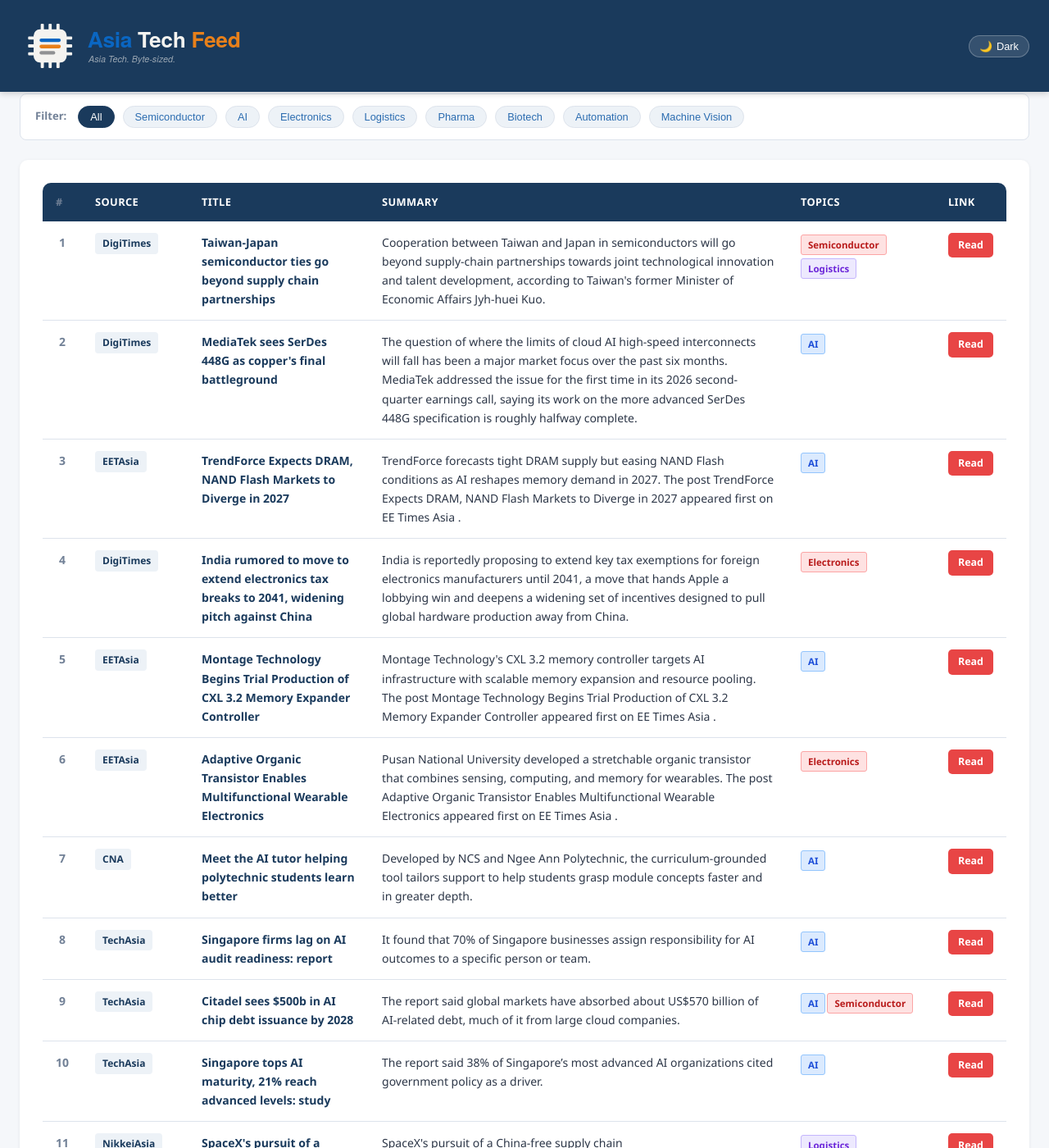
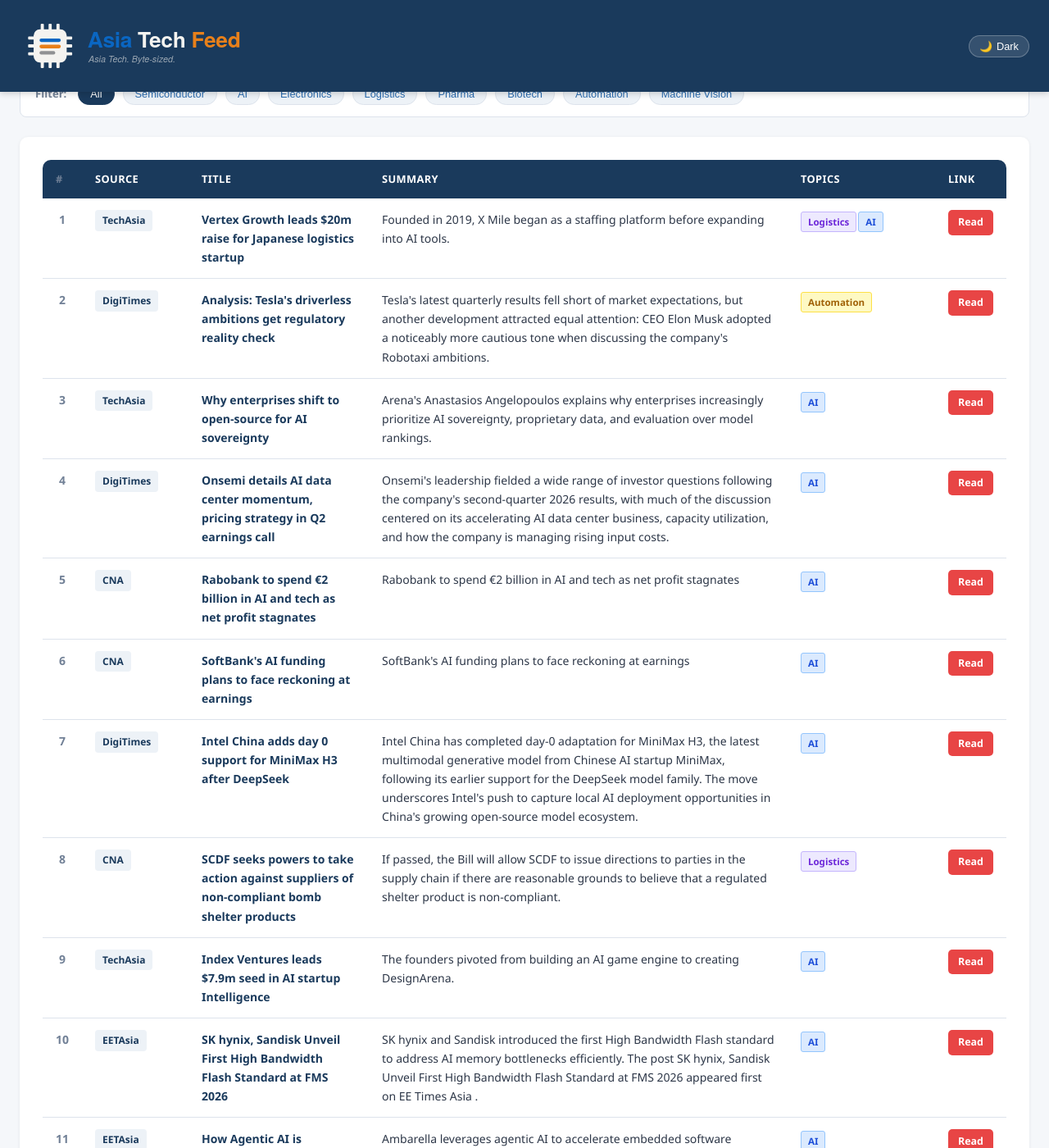
Before and after one commit to asiatechfeed/Asia-Tech-Feed, a Jekyll site: the page built from _posts/2026-08-04-asia-tech-news-digest.md, in a window 1280 px wide and 1400 px high, scrolled down 635 px. Shown: the whole window at 82% size. Built offline with Jekyll 4.4.1, drawn with Linux system fonts in a browser that asks for light colours; a script that is not in the unit is left out; some of the changed text lies outside the part shown.

Commit message:
📰 News digest 2026-08-04 (12 articles)

```diff
--- a/_posts/2026-08-04-asia-tech-news-digest.md
+++ b/_posts/2026-08-04-asia-tech-news-digest.md
@@ -1,16 +1,16 @@
 ---
 layout: post
 title: "Asia Tech News Digest - August 04, 2026"
-date: 2026-08-04 11:23:03 +0800
-articles_count: 11
+date: 2026-08-04 16:00:50 +0800
+articles_count: 12
 sources_count: 5
 sources: ["CNA", "DigiTimes", "EETAsia", "NikkeiAsia", "TechAsia"]
 csv_file: /assets/data/news-2026-08-04.tsv
-featured_title: "Taiwan-Japan semiconductor ties go beyond supply chain partnerships"
-featured_url: "https://www.digitimes.com/news/a20260804PD218/taiwan-japan-semiconductors-manufacturing-development-supply-chain.html"
-featured_source: "DigiTimes"
-featured_summary: "Cooperation between Taiwan and Japan in semiconductors will go beyond supply-chain partnerships towards joint technological innovation and talent development, according to Taiwan's former Minister of Economic Affairs Jyh-huei Kuo."
-featured_image: "https://img.digitimes.com/newsshow/20260804pd218_files/1_b.jpg"
+featured_title: "Vertex Growth leads $20m raise for Japanese logistics startup"
+featured_url: "https://www.techinasia.com/ai-helps-robots-real-world-blind-spots-persist"
+featured_source: "TechAsia"
+featured_summary: "Founded in 2019, X Mile began as a staffing platform before expanding into AI tools."
+featured_image: ""
 ---
 
 <table class="news-table">
@@ -27,91 +27,99 @@ featured_image: "https://img.digitimes.com/newsshow/20260804pd218_files/1_b.jpg"
 <tbody>
 <tr>
   <td class="col-num">1</td>
-  <td class="col-source"><span class="source-badge">DigiTimes</span></td>
-  <td class="col-title"><span class="article-title">Taiwan-Japan semiconductor ties go beyond supply chain partnerships</span></td>
-  <td class="col-summary">Cooperation between Taiwan and Japan in semiconductors will go beyond supply-chain partnerships towards joint technological innovation and talent development, according to Taiwan's former Minister of Economic Affairs Jyh-huei Kuo.</td>
-  <td class="col-tags"><span class="tag semi">Semiconductor</span><span class="tag logis">Logistics</span></td>
-  <td class="col-link"><a class="btn-link" href="https://www.digitimes.com/news/a20260804PD218/taiwan-japan-semiconductors-manufacturing-development-supply-chain.html" target="_blank" rel="noopener">Read</a></td>
+  <td class="col-source"><span class="source-badge">TechAsia</span></td>
+  <td class="col-title"><span class="article-title">Vertex Growth leads $20m raise for Japanese logistics startup</span></td>
+  <td class="col-summary">Founded in 2019, X Mile began as a staffing platform before expanding into AI tools.</td>
+  <td class="col-tags"><span class="tag logis">Logistics</span><span class="tag ai">AI</span></td>
+  <td class="col-link"><a class="btn-link" href="https://www.techinasia.com/ai-helps-robots-real-world-blind-spots-persist" target="_blank" rel="noopener">Read</a></td>
 </tr>
 <tr>
   <td class="col-num">2</td>
   <td class="col-source"><span class="source-badge">DigiTimes</span></td>
-  <td class="col-title"><span class="article-title">MediaTek sees SerDes 448G as copper's final battleground</span></td>
-  <td class="col-summary">The question of where the limits of cloud AI high-speed interconnects will fall has been a major market focus over the past six months. MediaTek addressed the issue for the first time in its 2026 second-quarter earnings call, saying its work on the more advanced SerDes 448G specification is roughly halfway complete.</td>
-  <td class="col-tags"><span class="tag ai">AI</span></td>
-  <td class="col-link"><a class="btn-link" href="https://www.digitimes.com/news/a20260804PD219/mediatek-copper-cloud-ai-optics.html" target="_blank" rel="noopener">Read</a></td>
+  <td class="col-title"><span class="article-title">Analysis: Tesla's driverless ambitions get regulatory reality check</span></td>
+  <td class="col-summary">Tesla's latest quarterly results fell short of market expectations, but another development attracted equal attention: CEO Elon Musk adopted a noticeably more cautious tone when discussing the company's Robotaxi ambitions.</td>
+  <td class="col-tags"><span class="tag auto">Automation</span></td>
+  <td class="col-link"><a class="btn-link" href="https://www.digitimes.com/news/a20260804PD220/tesla-market-development-vehicle-fsd.html" target="_blank" rel="noopener">Read</a></td>
 </tr>
 <tr>
   <td class="col-num">3</td>
-  <td class="col-source"><span class="source-badge">EETAsia</span></td>
-  <td class="col-title"><span class="article-title">TrendForce Expects DRAM, NAND Flash Markets to Diverge in 2027</span></td>
-  <td class="col-summary">TrendForce forecasts tight DRAM supply but easing NAND Flash conditions as AI reshapes memory demand in 2027. The post TrendForce Expects DRAM, NAND Flash Markets to Diverge in 2027 appeared first on EE Times Asia .</td>
+  <td class="col-source"><span class="source-badge">TechAsia</span></td>
+  <td class="col-title"><span class="article-title">Why enterprises shift to open-source for AI sovereignty</span></td>
+  <td class="col-summary">Arena's Anastasios Angelopoulos explains why enterprises increasingly prioritize AI sovereignty, proprietary data, and evaluation over model rankings.</td>
   <td class="col-tags"><span class="tag ai">AI</span></td>
-  <td class="col-link"><a class="btn-link" href="https://www.eetasia.com/trendforce-expects-dram-nand-flash-markets-to-diverge-in-2027/" target="_blank" rel="noopener">Read</a></td>
+  <td class="col-link"><a class="btn-link" href="https://www.techinasia.com/arena-ceo-rise-ai-sovereignty" target="_blank" rel="noopener">Read</a></td>
 </tr>
 <tr>
   <td class="col-num">4</td>
   <td class="col-source"><span class="source-badge">DigiTimes</span></td>
-  <td class="col-title"><span class="article-title">India rumored to move to extend electronics tax breaks to 2041, widening pitch against China</span></td>
-  <td class="col-summary">India is reportedly proposing to extend key tax exemptions for foreign electronics manufacturers until 2041, a move that hands Apple a lobbying win and deepens a widening set of incentives designed to pull global hardware production away from China.</td>
-  <td class="col-tags"><span class="tag semi">Electronics</span></td>
-  <td class="col-link"><a class="btn-link" href="https://www.digitimes.com/news/a20260804VL203/electronics-apple-2026-government-exports.html" target="_blank" rel="noopener">Read</a></td>
+  <td class="col-title"><span class="article-title">Onsemi details AI data center momentum, pricing strategy in Q2 earnings call</span></td>
+  <td class="col-summary">Onsemi's leadership fielded a wide range of investor questions following the company's second-quarter 2026 results, with much of the discussion centered on its accelerating AI data center business, capacity utilization, and how the company is managing rising input costs.</td>
+  <td class="col-tags"><span class="tag ai">AI</span></td>
+  <td class="col-link"><a class="btn-link" href="https://www.digitimes.com/news/a20260804VL209/onsemi-data-center-silicon-business-capacity.html" target="_blank" rel="noopener">Read</a></td>
 </tr>
 <tr>
   <td class="col-num">5</td>
-  <td class="col-source"><span class="source-badge">EETAsia</span></td>
-  <td class="col-title"><span class="article-title">Montage Technology Begins Trial Production of CXL 3.2 Memory Expander Controller</span></td>
-  <td class="col-summary">Montage Technology's CXL 3.2 memory controller targets AI infrastructure with scalable memory expansion and resource pooling. The post Montage Technology Begins Trial Production of CXL 3.2 Memory Expander Controller appeared first on EE Times Asia .</td>
+  <td class="col-source"><span class="source-badge">CNA</span></td>
+  <td class="col-title"><span class="article-title">Rabobank to spend €2 billion in AI and tech as net profit stagnates</span></td>
+  <td class="col-summary">Rabobank to spend €2 billion in AI and tech as net profit stagnates</td>
   <td class="col-tags"><span class="tag ai">AI</span></td>
-  <td class="col-link"><a class="btn-link" href="https://www.eetasia.com/montage-technology-begins-trial-production-of-cxl-3-2-memory-expander-controller/" target="_blank" rel="noopener">Read</a></td>
+  <td class="col-link"><a class="btn-link" href="https://www.channelnewsasia.com/business/rabobank-spend-eu2-billion-in-ai-and-tech-net-profit-stagnates-6297056" target="_blank" rel="noopener">Read</a></td>
 </tr>
 <tr>
   <td class="col-num">6</td>
-  <td class="col-source"><span class="source-badge">EETAsia</span></td>
-  <td class="col-title"><span class="article-title">Adaptive Organic Transistor Enables Multifunctional Wearable Electronics</span></td>
-  <td class="col-summary">Pusan National University developed a stretchable organic transistor that combines sensing, computing, and memory for wearables. The post Adaptive Organic Transistor Enables Multifunctional Wearable Electronics appeared first on EE Times Asia .</td>
-  <td class="col-tags"><span class="tag semi">Electronics</span></td>
-  <td class="col-link"><a class="btn-link" href="https://www.eetasia.com/adaptive-organic-transistor-enables-multifunctional-wearable-electronics/" target="_blank" rel="noopener">Read</a></td>
+  <td class="col-source"><span class="source-badge">CNA</span></td>
+  <td class="col-title"><span class="article-title">SoftBank's AI funding plans to face reckoning at earnings</span></td>
+  <td class="col-summary">SoftBank's AI funding plans to face reckoning at earnings</td>
+  <td class="col-tags"><span class="tag ai">AI</span></td>
+  <td class="col-link"><a class="btn-link" href="https://www.channelnewsasia.com/business/softbanks-ai-funding-plans-face-reckoning-earnings-6297061" target="_blank" rel="noopener">Read</a></td>
 </tr>
 <tr>
   <td class="col-num">7</td>
-  <td class="col-source"><span class="source-badge">CNA</span></td>
-  <td class="col-title"><span class="article-title">Meet the AI tutor helping polytechnic students learn better</span></td>
-  <td class="col-summary">Developed by NCS and Ngee Ann Polytechnic, the curriculum-grounded tool tailors support to help students grasp module concepts faster and in greater depth.</td>
+  <td class="col-source"><span class="source-badge">DigiTimes</span></td>
+  <td class="col-title"><span class="article-title">Intel China adds day 0 support for MiniMax H3 after DeepSeek</span></td>
+  <td class="col-summary">Intel China has completed day-0 adaptation for MiniMax H3, the latest multimodal generative model from Chinese AI startup MiniMax, following its earlier support for the DeepSeek model family. The move underscores Intel's push to capture local AI deployment opportunities in China's growing open-source model ecosystem.</td>
   <td class="col-tags"><span class="tag ai">AI</span></td>
-  <td class="col-link"><a class="btn-link" href="https://www.channelnewsasia.com/brand-studio/meet-ai-tutor-helping-polytechnic-students-learn-better-6288056" target="_blank" rel="noopener">Read</a></td>
+  <td class="col-link"><a class="btn-link" href="https://www.digitimes.com/news/a20260804PD227/intel-deepseek-xeon-gpu-business.html" target="_blank" rel="noopener">Read</a></td>
 </tr>
 <tr>
   <td class="col-num">8</td>
-  <td class="col-source"><span class="source-badge">TechAsia</span></td>
-  <td class="col-title"><span class="article-title">Singapore firms lag on AI audit readiness: report</span></td>
-  <td class="col-summary">It found that 70% of Singapore businesses assign responsibility for AI outcomes to a specific person or team.</td>
-  <td class="col-tags"><span class="tag ai">AI</span></td>
-  <td class="col-link"><a class="btn-link" href="https://www.techinasia.com/openai-defends-chatgpt-in-lawsuit-over-teen-suicide" target="_blank" rel="noopener">Read</a></td>
+  <td class="col-source"><span class="source-badge">CNA</span></td>
+  <td class="col-title"><span class="article-title">SCDF seeks powers to take action against suppliers of non-compliant bomb shelter products</span></td>
+  <td class="col-summary">If passed, the Bill will allow SCDF to issue directions to parties in the supply chain if there are reasonable grounds to believe that a regulated shelter product is non-compliant.</td>
+  <td class="col-tags"><span class="tag logis">Logistics</span></td>
+  <td class="col-link"><a class="btn-link" href="https://www.channelnewsasia.com/singapore/scdf-bomb-shelter-door-fire-safety-parliament-6294771" target="_blank" rel="noopener">Read</a></td>
 </tr>
 <tr>
   <td class="col-num">9</td>
   <td class="col-source"><span class="source-badge">TechAsia</span></td>
-  <td class="col-title"><span class="article-title">Citadel sees $500b in AI chip debt issuance by 2028</span></td>
-  <td class="col-summary">The report said global markets have absorbed about US$570 billion of AI-related debt, much of it from large cloud companies.</td>
-  <td class="col-tags"><span class="tag ai">AI</span><span class="tag semi">Semiconductor</span></td>
-  <td class="col-link"><a class="btn-link" href="https://www.techinasia.com/nvidia-ceo-urges-policy-shift-as-chinas-chip-market-falls-to-zero" target="_blank" rel="noopener">Read</a></td>
+  <td class="col-title"><span class="article-title">Index Ventures leads $7.9m seed in AI startup Intelligence</span></td>
+  <td class="col-summary">The founders pivoted from building an AI game engine to creating DesignArena.</td>
+  <td class="col-tags"><span class="tag ai">AI</span></td>
+  <td class="col-link"><a class="btn-link" href="https://www.techinasia.com/price-beats-intelligence-openais-newest-model" target="_blank" rel="noopener">Read</a></td>
 </tr>
 <tr>
   <td class="col-num">10</td>
-  <td class="col-source"><span class="source-badge">TechAsia</span></td>
-  <td class="col-title"><span class="article-title">Singapore tops AI maturity, 21% reach advanced levels: study</span></td>
-  <td class="col-summary">The report said 38% of Singapore’s most advanced AI organizations cited government policy as a driver.</td>
+  <td class="col-source"><span class="source-badge">EETAsia</span></td>
+  <td class="col-title"><span class="article-title">SK hynix, Sandisk Unveil First High Bandwidth Flash Standard at FMS 2026</span></td>
+  <td class="col-summary">SK hynix and Sandisk introduced the first High Bandwidth Flash standard to address AI memory bottlenecks efficiently. The post SK hynix, Sandisk Unveil First High Bandwidth Flash Standard at FMS 2026 appeared first on EE Times Asia .</td>
   <td class="col-tags"><span class="tag ai">AI</span></td>
-  <td class="col-link"><a class="btn-link" href="https://www.techinasia.com/mistral-updates-its-ai-assistant-with-memories-enterprise-tools" target="_blank" rel="noopener">Read</a></td>
+  <td class="col-link"><a class="btn-link" href="https://www.eetasia.com/sk-hynix-sandisk-unveil-first-high-bandwidth-flash-standard-at-fms-2026/" target="_blank" rel="noopener">Read</a></td>
 </tr>
 <tr>
   <td class="col-num">11</td>
+  <td class="col-source"><span class="source-badge">EETAsia</span></td>
+  <td class="col-title"><span class="article-title">How Agentic AI is Accelerating Embedded Software Development</span></td>
+  <td class="col-summary">Ambarella leverages agentic AI to accelerate embedded software porting, simplifying development and speeding edge AI deployment. The post How Agentic AI is Accelerating Embedded Software Development appeared first on EE Times Asia .</td>
+  <td class="col-tags"><span class="tag ai">AI</span></td>
+  <td class="col-link"><a class="btn-link" href="https://www.eetasia.com/how-agentic-ai-is-accelerating-embedded-software-development/" target="_blank" rel="noopener">Read</a></td>
+</tr>
+<tr>
+  <td class="col-num">12</td>
   <td class="col-source"><span class="source-badge">NikkeiAsia</span></td>
-  <td class="col-title"><span class="article-title">SpaceX's pursuit of a China-free supply chain</span></td>
-  <td class="col-summary">SpaceX's pursuit of a China-free supply chain</td>
-  <td class="col-tags"><span class="tag logis">Logistics</span></td>
-  <td class="col-link"><a class="btn-link" href="https://asia.nikkei.com/spotlight/podcasts/podcast-tech-latest/spacex-s-pursuit-of-a-china-free-supply-chain" target="_blank" rel="noopener">Read</a></td>
+  <td class="col-title"><span class="article-title">HP, Asus and Acer begin using CXMT chips amid memory shortage</span></td>
+  <td class="col-summary">HP, Asus and Acer begin using CXMT chips amid memory shortage</td>
+  <td class="col-tags"><span class="tag semi">Semiconductor</span></td>
+  <td class="col-link"><a class="btn-link" href="https://asia.nikkei.com/business/china-tech/hp-asus-and-acer-begin-using-cxmt-chips-amid-memory-shortage" target="_blank" rel="noopener">Read</a></td>
 </tr>
 </tbody>
 </table>
```
Also changed, not shown: _data/seen_urls.json (+13 -1 lines), _digest_meta.json (+21 -21 lines), assets/data/news-2026-08-04.tsv (+12 -11 lines), assets/data/search-index.json.
